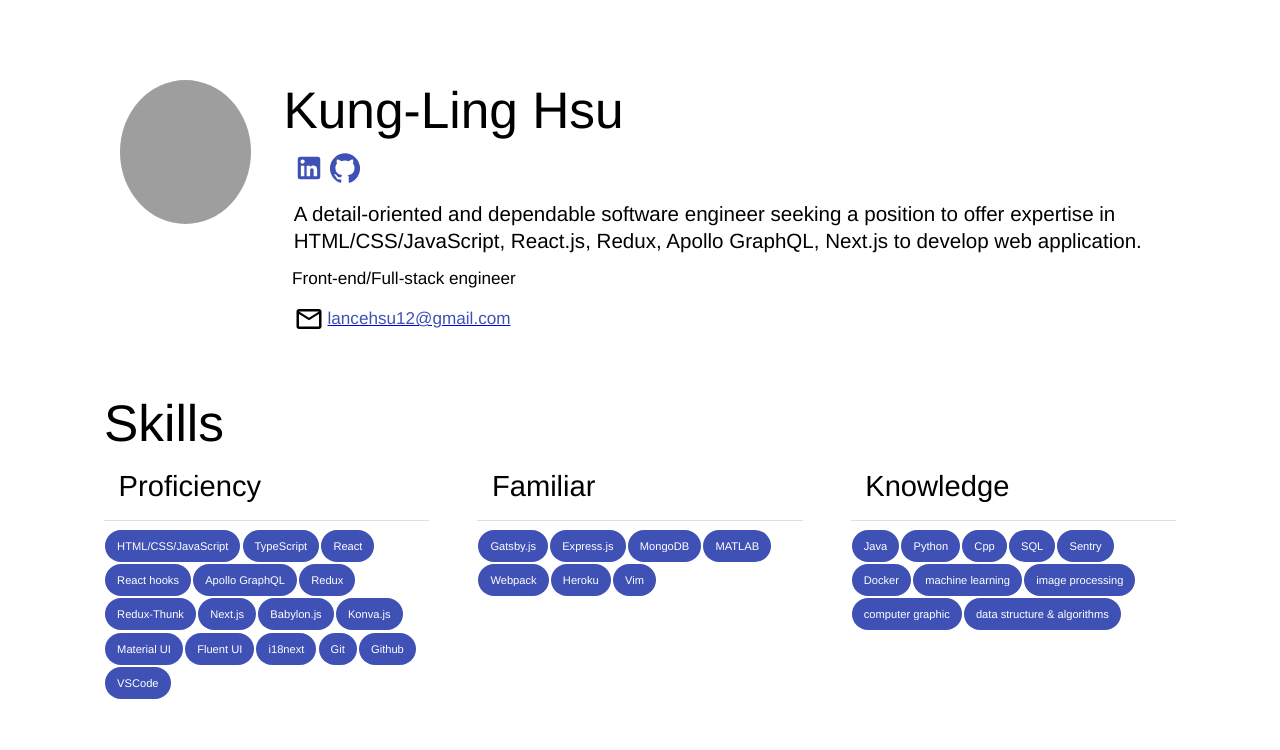
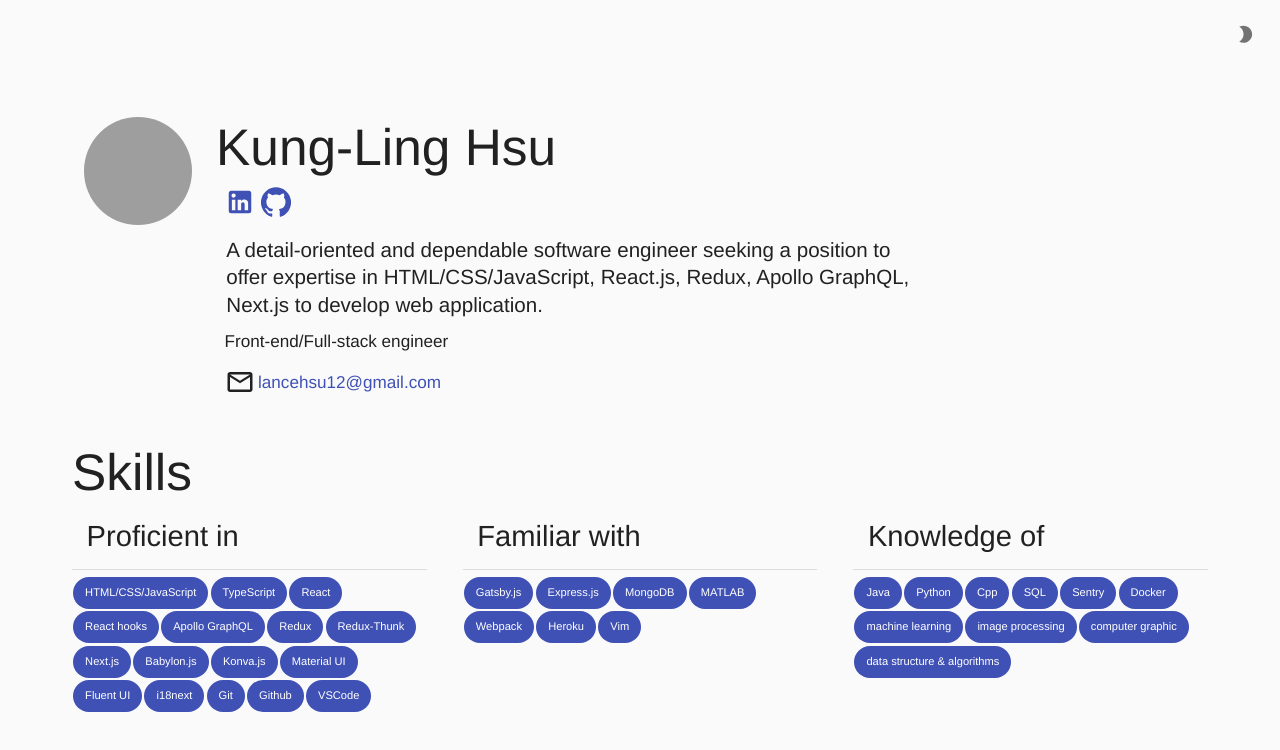
Before and after one commit to lancehsu/deprecated-resume, a React (Create React App) app: page / in a window 1280 px wide. Shown: the top 750 px of the page. Built offline with nearby package versions, Linux system fonts and the light colour scheme; grey boxes are pictures that could not be loaded.

Commit message:
Add darkMode

```diff
--- a/src/App.tsx
+++ b/src/App.tsx
@@ -1,16 +1,26 @@
-import React, { useMemo, FC, useEffect } from 'react';
+import React, { useMemo, FC, useEffect, useState } from 'react';
 import './App.css';
 import Container from './components/Container';
-import { Box, createMuiTheme, ThemeProvider, useMediaQuery } from '@material-ui/core';
+import {
+  Box,
+  createMuiTheme,
+  IconButton,
+  ThemeProvider,
+  Tooltip,
+  useMediaQuery,
+  CssBaseline
+} from '@material-ui/core';
+import { Brightness2, BrightnessHigh } from '@material-ui/icons';
 
 const App: FC = () => {
   const prefersDarkMode = useMediaQuery('(prefers-color-scheme: dark)');
+  const [darkMode, setDarkMode] = useState<boolean>(false);
 
   const theme = useMemo(
     () =>
       createMuiTheme({
         palette: {
-          type: 'light',
+          type: darkMode ? 'dark' : 'light',
         },
         typography: {
           fontFamily: 'Helvetica Neue',
@@ -19,8 +29,12 @@ const App: FC = () => {
           fontSize: 12,
         },
       }),
-    [prefersDarkMode]
+    [darkMode]
   );
+
+  useEffect(() => {
+    setDarkMode(prefersDarkMode);
+  }, [prefersDarkMode]);
 
   useEffect(() => {
     window.addEventListener('contextmenu', (e) => e.preventDefault());
@@ -29,7 +43,19 @@ const App: FC = () => {
 
   return (
     <ThemeProvider theme={theme}>
+      <CssBaseline />
       <Box className="App">
+        <Box style={{ margin: '1em', display: 'flex', justifyContent: 'flex-end' }}>
+        <Tooltip title={darkMode ? 'Light' : 'Dark'}>
+          <IconButton
+            onClick={() => {
+              setDarkMode((prev) => !prev);
+            }}
+          >
+            {darkMode ? <BrightnessHigh /> : <Brightness2 />}
+          </IconButton>
+        </Tooltip>
+        </Box>
         <Container />
       </Box>
     </ThemeProvider>
--- a/src/components/Container.tsx
+++ b/src/components/Container.tsx
@@ -1,5 +1,5 @@
+import React, { FC } from 'react';
 import { Box } from '@material-ui/core';
-import React, { FC } from 'react';
 
 import Profile from './Profile';
 import Skills from './Skills';
--- a/src/components/Profile/MailLink.tsx
+++ b/src/components/Profile/MailLink.tsx
@@ -5,7 +5,7 @@ import { Box, Typography } from '@material-ui/core';
 const MailLink: FC = () => (
   <Box style={{ display: 'flex', alignItems: 'center', margin: '0.5em' }}>
     <MailOutline style={{ fontSize: '30', margin: '0.1em' }} />
-    <a href="lancehsu12@gmail.com">
+    <a style={{ textDecoration: 'none' }} href="lancehsu12@gmail.com">
       <Typography color="primary" variant="h6">
         lancehsu12@gmail.com
       </Typography>
--- a/src/components/Skills/index.tsx
+++ b/src/components/Skills/index.tsx
@@ -41,9 +41,9 @@ const Skills: FC = () => {
     <Box style={{ margin: '2em' }}>
       <Typography variant="h2">Skills</Typography>
       <Box display="grid" style={{ gridTemplateColumns: 'repeat(3, 1fr)', gap: '3em' }}>
-        <SkillList title="Proficiency" skills={proficiency} />
-        <SkillList title="Familiar" skills={familiar} />
-        <SkillList title="Knowledge" skills={knowledge} />
+        <SkillList title="Proficient in" skills={proficiency} />
+        <SkillList title="Familiar with" skills={familiar} />
+        <SkillList title="Knowledge of" skills={knowledge} />
       </Box>
     </Box>
   );
```
